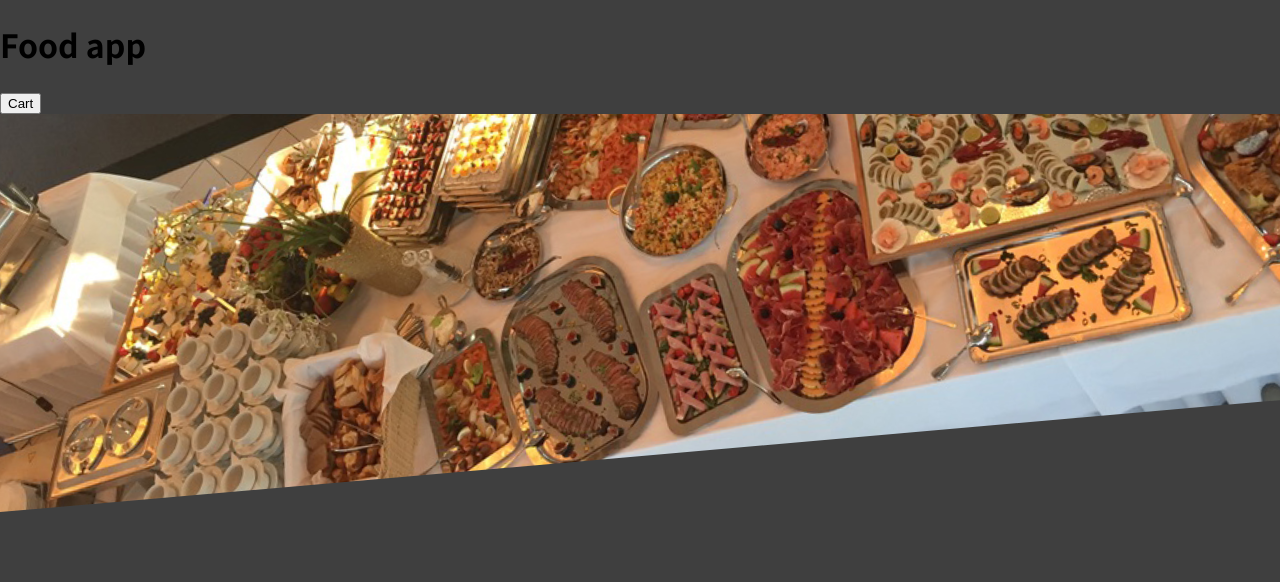
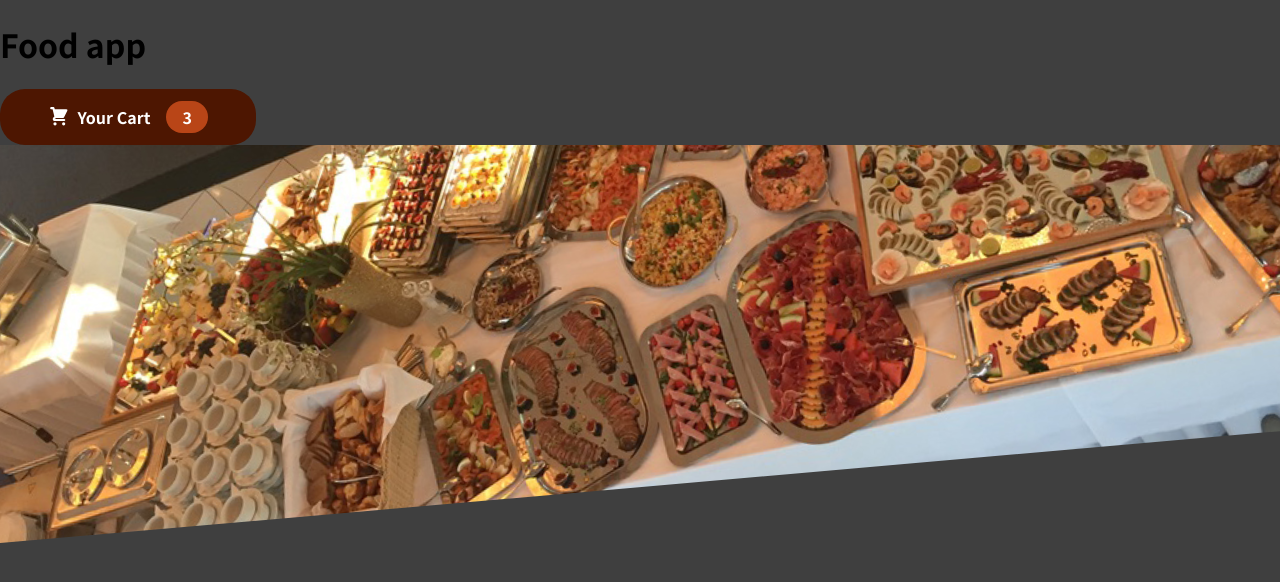
Before and after one commit to jimmy404/foodApp, a React (Create React App) app: page / in a window 1280 px wide. Shown: the top 582 px of the page. Built offline with nearby package versions, Linux system fonts and the light colour scheme.

Commit message:
Adds HeaderCardButton into Header

```diff
--- a/src/components/Layout/Header.js
+++ b/src/components/Layout/Header.js
@@ -1,5 +1,6 @@
 import React from "react";
 import mealsImage from "../../assets/meals.jpg";
+import HeaderCardButton from "./HeaderCardButton";
 
 import classes from "./Header.module.css";
 
@@ -8,7 +9,7 @@ const Header = (props) => {
     <React.Fragment>
       <header className={classes.Header}>
         <h1>Food app</h1>
-        <button>Cart</button>
+        <HeaderCardButton />
       </header>
       <div className={classes["main-image"]}>
         <img src={mealsImage} alt="A table full of food" />
```
